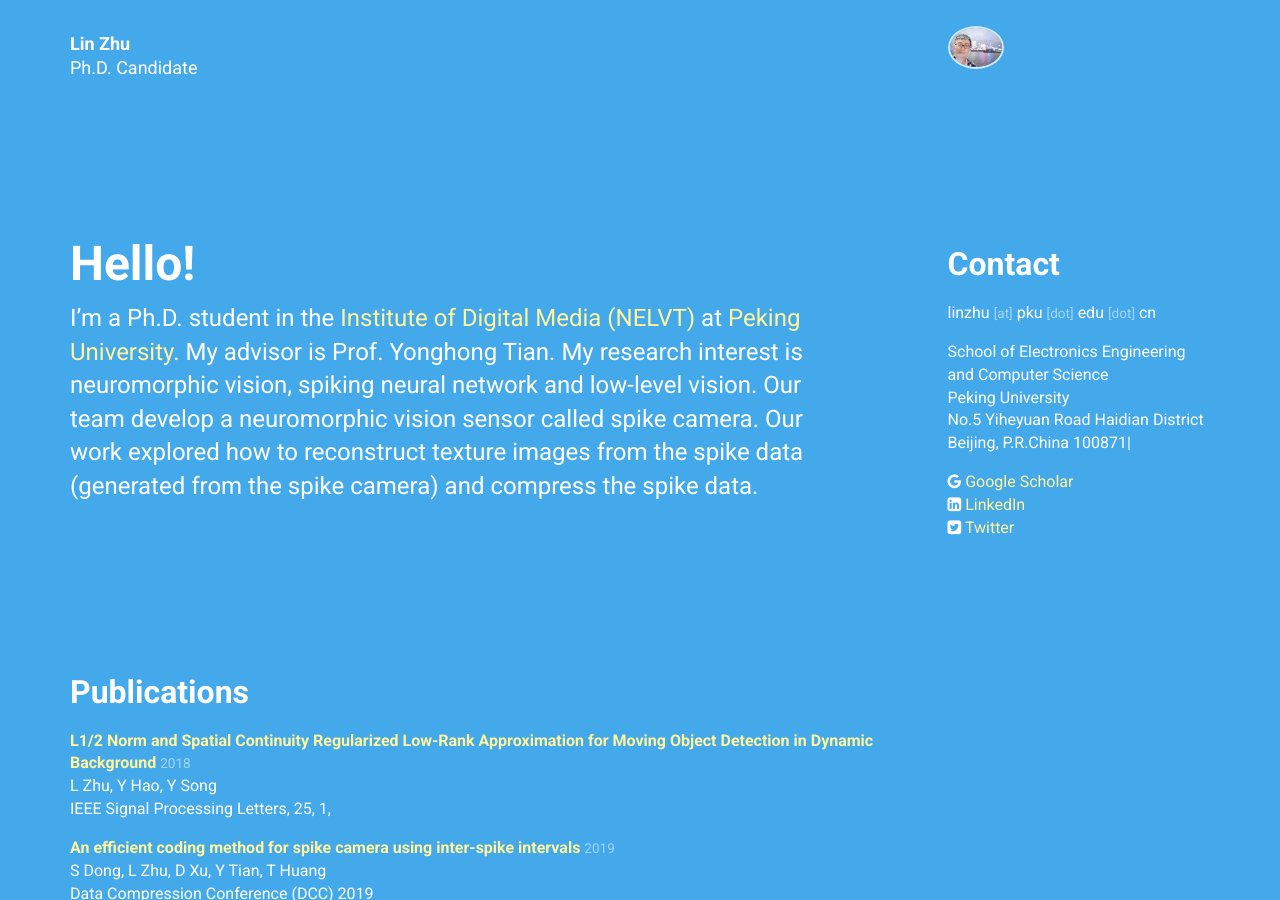
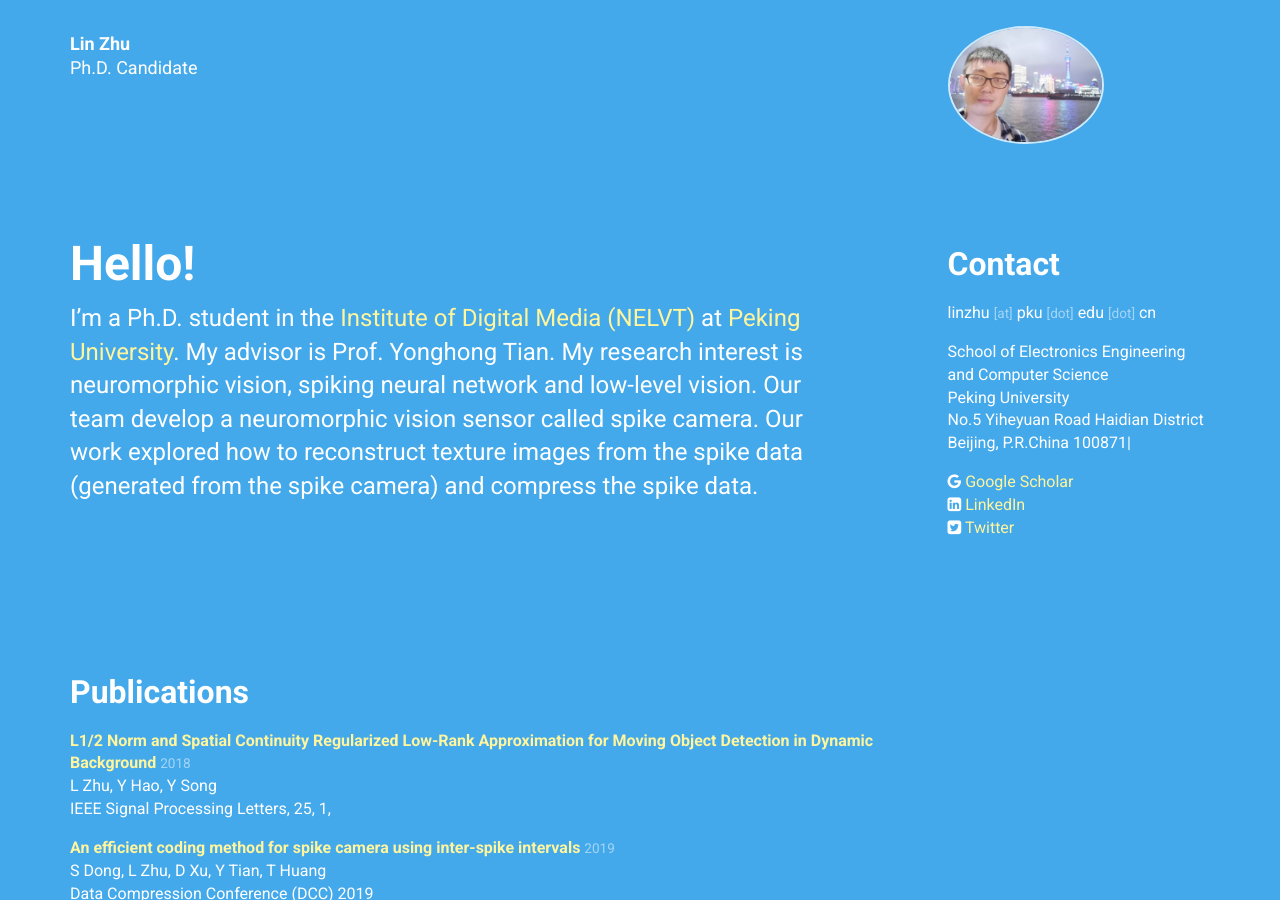
Before and after one commit to Crazyspike/home, a Jekyll site: the page built from index.html, in a window 1280 px wide and 900 px high. Built offline with Jekyll 4.4.1, drawn with Linux system fonts in a browser that asks for light colours; nearby versions of some CDN libraries.

Commit message:
Update albertine.html

```diff
--- a/_layouts/albertine.html
+++ b/_layouts/albertine.html
@@ -63,7 +63,7 @@ It is threatened by habitat loss.
         <div class="col-xs-3 col-lg-3">
           <img src="{{ site.baseurl }}{{ site.data.personal.picture }}"
                class="img-circle"
-               style="margin-top:-6px;width:56px;border:2px solid rgba(255,255,255,0.75)">
+               style="margin-top:-6px;width:156px;border:2px solid rgba(255,255,255,0.75)">
         </div>
       </div>
     </div>
```
